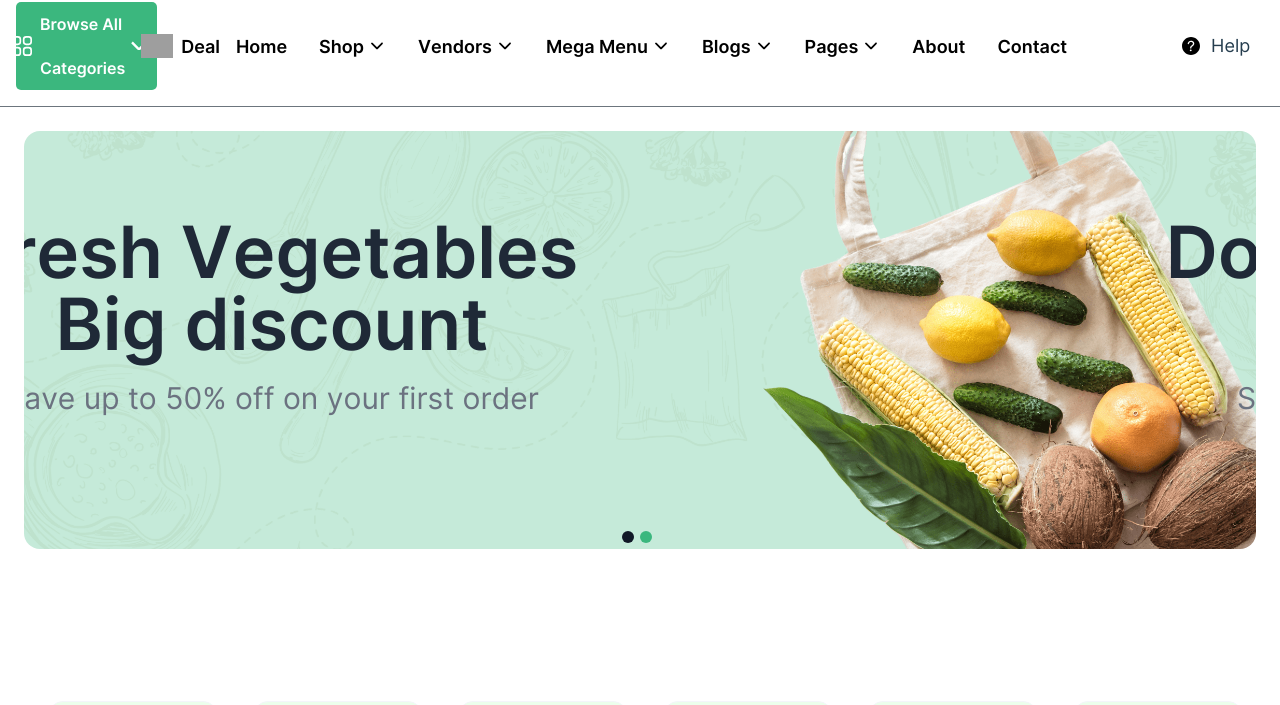
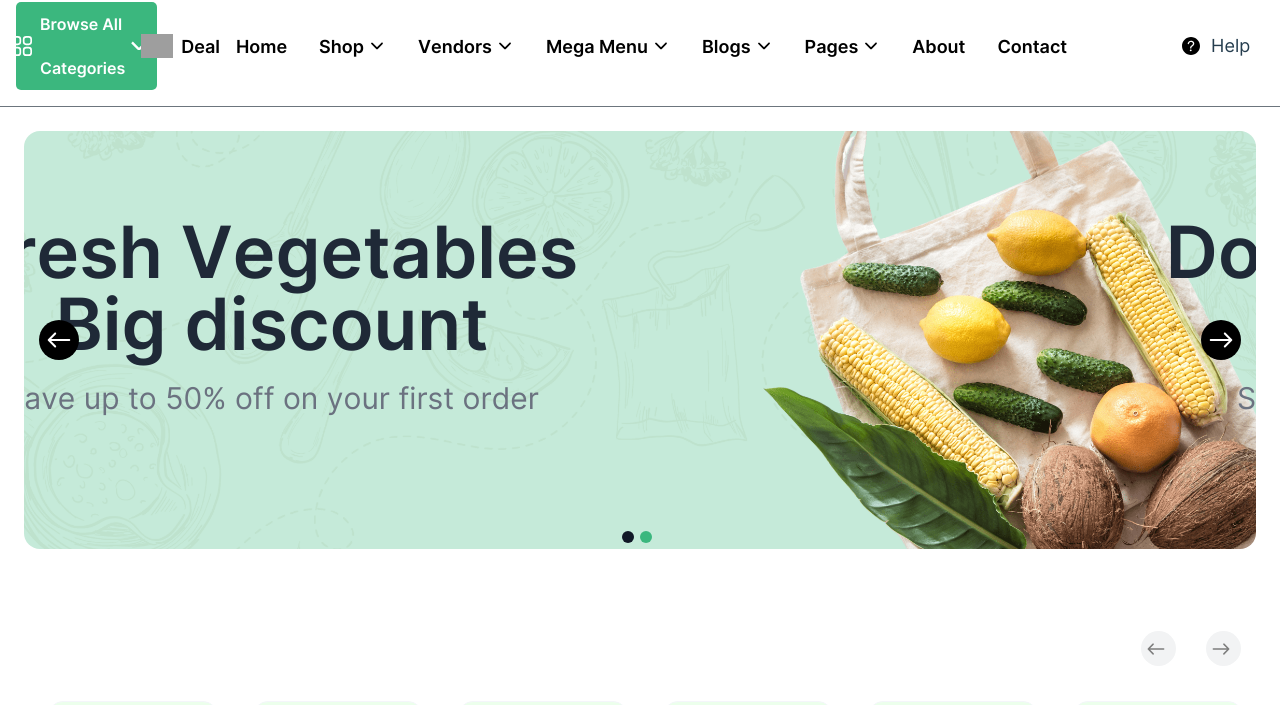
Before and after one commit to MRITUNJAY-SINGHH/Food-App, a React (Vite) app: page / in a window 1280 px wide. Shown: the part 141-846 px from the top of the page. Built offline with nearby package versions, Linux system fonts and the light colour scheme; grey boxes are pictures that could not be loaded.

Commit message:
git commit -m "slider"

```diff
--- a/src/Common/Slider/CustomSlider.jsx
+++ b/src/Common/Slider/CustomSlider.jsx
@@ -163,7 +163,7 @@ export default function HomeSlider() {
                autoPlay
                autoPlaySpeed={3000}
                transitionDuration={500}
-               removeArrowOnDeviceType={['tablet', 'mobile']}
+               // removeArrowOnDeviceType={['tablet', 'mobile']}
                customButtonGroup={<></>}
                customLeftArrow={<CustomLeftArrow />}
                customRightArrow={<CustomRightArrow />}
--- a/src/components/HomeSlider/HomeSlider.jsx
+++ b/src/components/HomeSlider/HomeSlider.jsx
@@ -36,7 +36,7 @@ export default function HomeSlider() {
                autoPlay
                autoPlaySpeed={3000}
                transitionDuration={500}
-               removeArrowOnDeviceType={['tablet', 'mobile']}
+               // removeArrowOnDeviceType={['tablet', 'mobile']}
                customButtonGroup={<></>} // This is to remove default button groups
                customLeftArrow={<CustomLeftArrow />}
                customRightArrow={<CustomRightArrow />}
```
